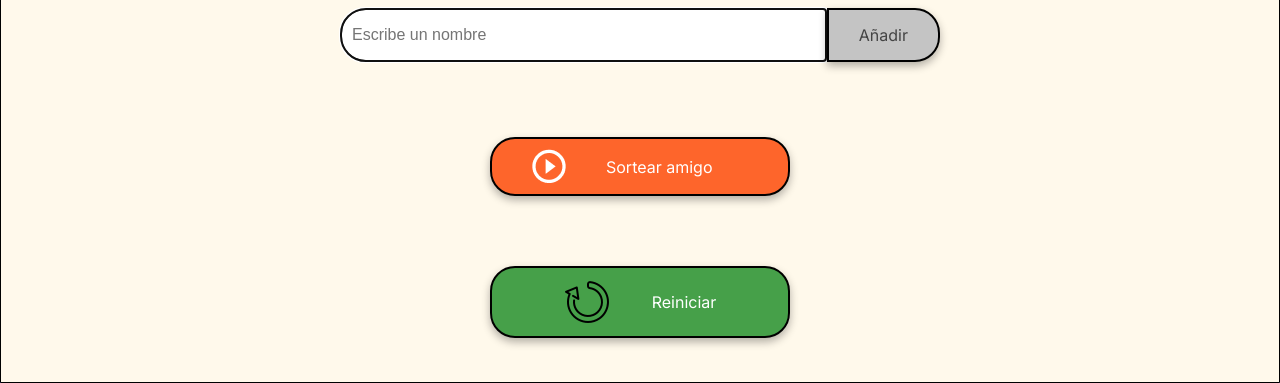
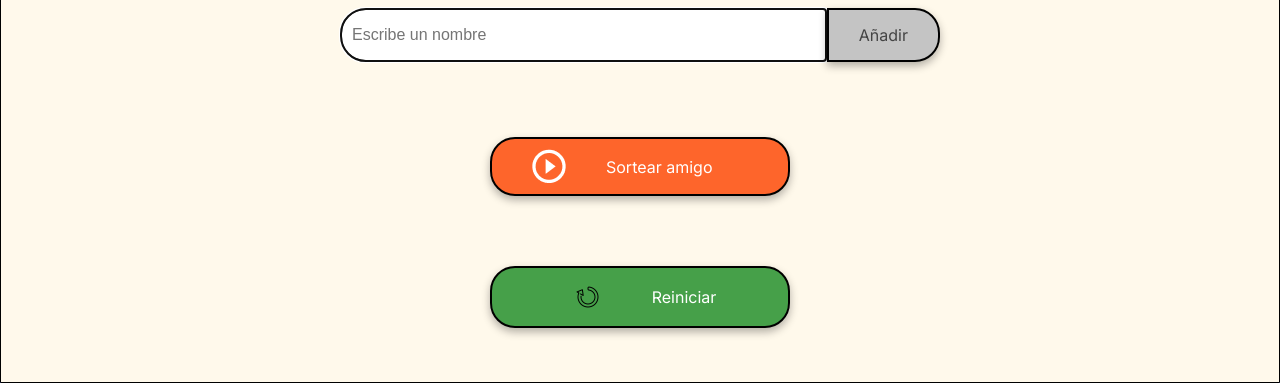
Before and after one commit to jorge2101719/amigo-secreto, a plain HTML site: page index.html in a window 1280 px wide. Shown: the part 417-800 px from the top of the page. Drawn offline with nearby package versions, Linux system fonts and the light colour scheme; some packages are replaced by stand-ins of ours; a script that the page names is missing.

Commit message:
modifico paddin en button-reset

```diff
--- a/style.css
+++ b/style.css
@@ -156,7 +156,7 @@ ul {
 }
 
 .btn-reinicio {
-    scale: 1;
+    scale: .5;
     margin-right: 40px;
 }
 
@@ -203,7 +203,7 @@ li:hover {
     justify-content: center;
     margin-top: 70px;
     width: 100%;
-    padding: 10px 50px;
+    padding: 5px;
     color: var(--color-white);
     font-size: 16px;
     background-color: #46a049;
```
